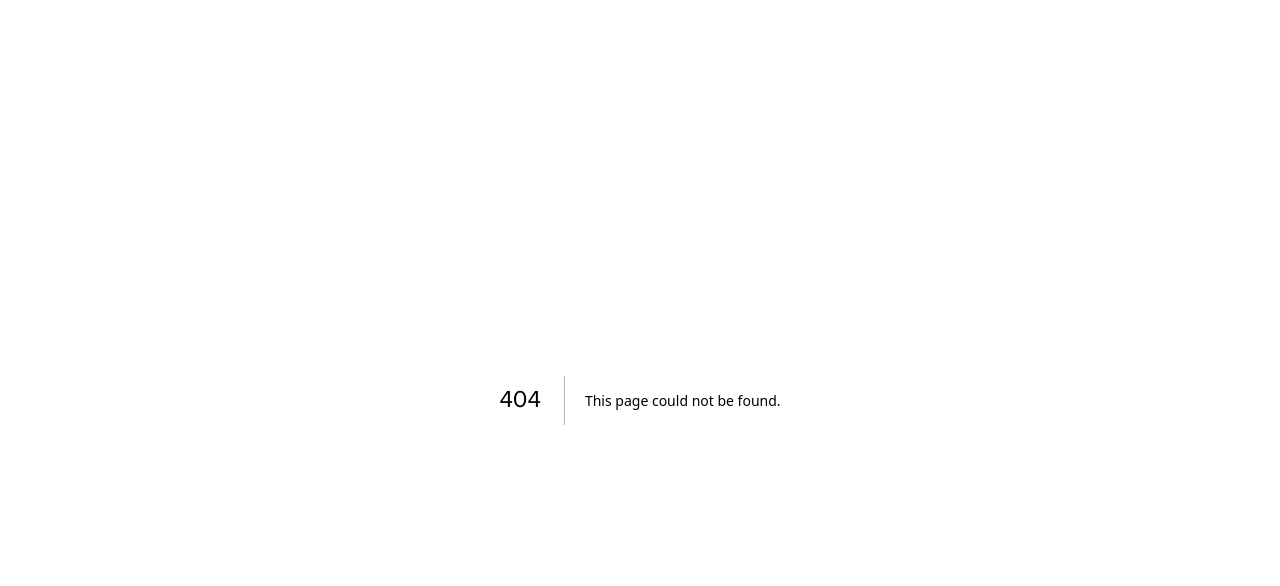
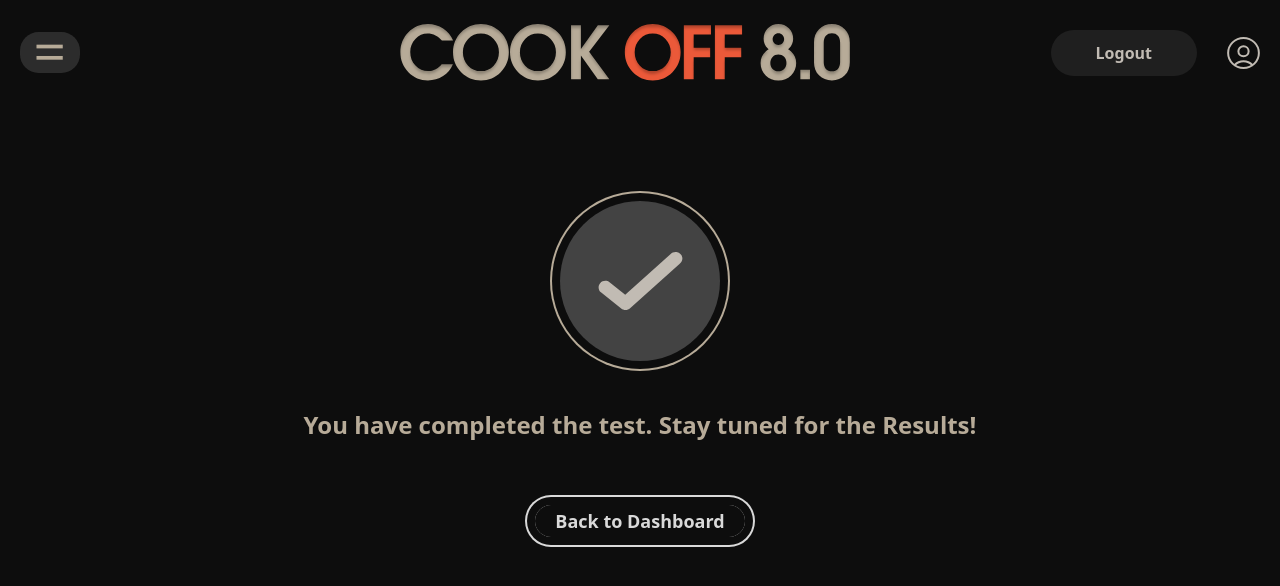
Before and after one commit to CodeChefVIT/cookoff23-portal, a Next.js app in the folder frontend/: page /Testcomplete in a window 1280 px wide. Before the commit this address had no page. Shown: the top 586 px of the page. Built offline with nearby package versions, Linux system fonts and the light colour scheme.

Commit message:
Made Test completion page

```diff
--- a/frontend/src/components/textEditor.js
+++ b/frontend/src/components/textEditor.js
@@ -104,9 +104,9 @@ const TextEditor = ({
     if (questionSubmit.has(questionId)) {
       setQuestionRun((prev) => new Set(prev.add(questionId)));
       setQuestionSubmit((prev) => {
-        const newSet = new Set(prev); // Create a new Set to avoid mutating the previous Set
-        newSet.delete(questionId); // Remove the specified questionId from the new Set
-        return newSet; // Return the updated Set
+        const newSet = new Set(prev);
+        newSet.delete(questionId);
+        return newSet;
       });
     } else {
       setQuestionRun((prev) => new Set(prev.add(questionId)));
@@ -118,9 +118,9 @@ const TextEditor = ({
     if (questionRun.has(questionId)) {
       setQuestionSubmit((prev) => new Set(prev.add(questionId)));
       setQuestionRun((prev) => {
-        const newSet = new Set(prev); // Create a new Set to avoid mutating the previous Set
-        newSet.delete(questionId); // Remove the specified questionId from the new Set
-        return newSet; // Return the updated Set
+        const newSet = new Set(prev);
+        newSet.delete(questionId);
+        return newSet;
       });
     } else {
       setQuestionSubmit((prev) => new Set(prev.add(questionId)));
@@ -214,7 +214,7 @@ const TextEditor = ({
           path={file.name}
           defaultLanguage={file.language}
           defaultValue={file.value}
-          value={codeValue} // Use the codeValue from state
+          value={codeValue}
           onChange={handleEditorChange}
         />
       </div>
--- /dev/null
+++ b/frontend/src/pages/Testcomplete.js
@@ -0,0 +1,36 @@
+import Navbar from "@/components/Navbar";
+import Image from "next/image";
+import tickIcon from "../assets/TickIcon.svg";
+
+const TestComplete = () => {
+  return (
+    <>
+      <Navbar />
+      <div className="flex justify-center mt-24">
+        <div
+          className="flex justify-center h-40 w-40 bg-[#434343] rounded-full ring-2 ring-[#B7AB98] ring-offset-8
+         ring-offset-[#0D0D0D]"
+        >
+          <Image src={tickIcon} width={85} alt="" />
+        </div>
+      </div>
+      <div className="flex justify-center mt-12">
+        <div className="text-[#B7AB98] text-2xl font-semibold">
+          <p>You have completed the test. Stay tuned for the Results!</p>
+        </div>
+      </div>
+      <div className="flex justify-center mt-16">
+        <div className="">
+          <button
+            className="text-[#D9D9D9] text-lg hover:text-[20px] ease-in-out duration-100 font-semibold  ring-2 ring-[#D9D9D9] py-0.5 px-5 rounded-full ring-offset-8 hover:ring-offset-[10px]
+         ring-offset-[#0D0D0D]"
+          >
+            Back to Dashboard
+          </button>
+        </div>
+      </div>
+    </>
+  );
+};
+
+export default TestComplete;
```
Also changed, not shown: frontend/src/assets/TickIcon.svg (added).
